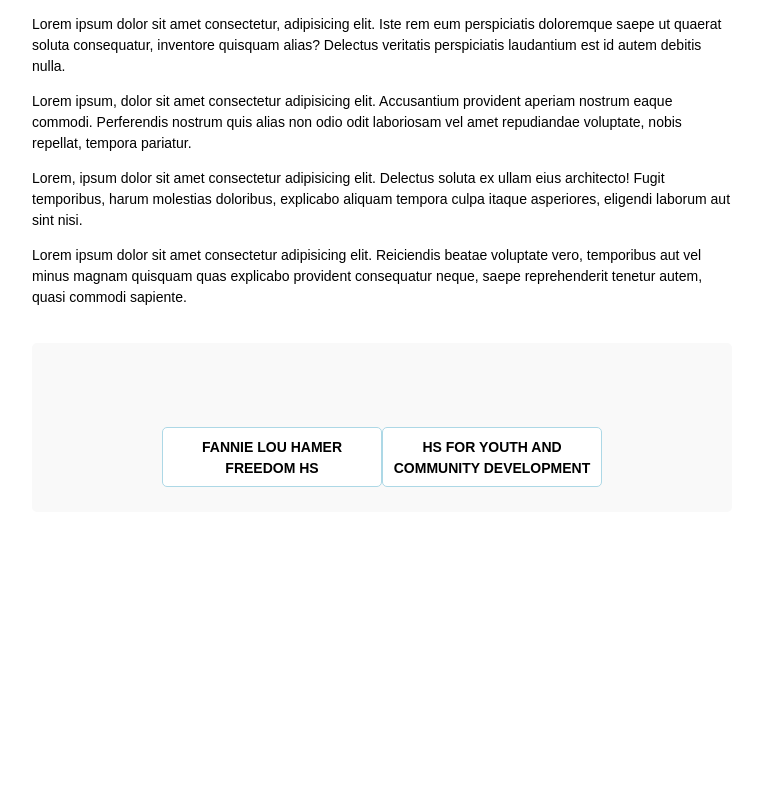
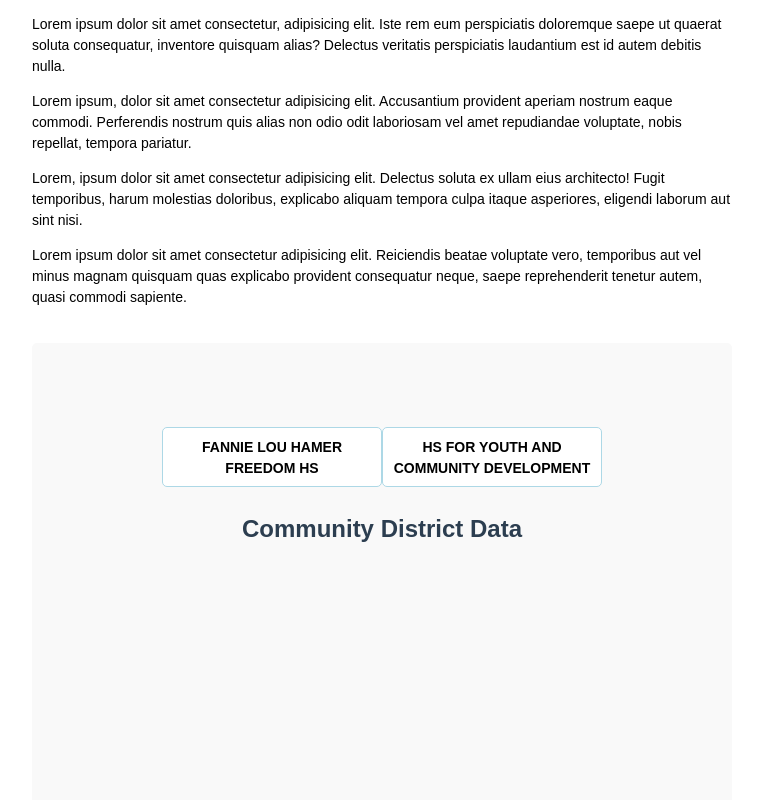
Before and after one commit to rguttersohn/bh-in-nyc-schools, a Vue app: page / in a window 1280 px wide. Shown: the top 800 px of the page, without its empty margins (258-1018 px from the left). Built offline with nearby package versions, Linux system fonts and the light colour scheme.

Commit message:
mergin this this branch with master

```diff
--- a/src/App.vue
+++ b/src/App.vue
@@ -1,17 +1,20 @@
 <template>
   <div id="app">
     <Button @button-clicked="createActiveSchool" :schools="schools" />
-    <School :activeSchool="activeSchool" />
+    <Community :activeSchool="activeSchool" />
+    <School :activeSchool="activeSchool"/>
   </div>
 </template>
 
 <script>
 import Button from "@/components/Button.vue";
+import Community from "@/components/Community.vue";
 import School from "@/components/School.vue";
 export default {
   name: "App",
   components: {
     Button,
+    Community,
     School
   },
   data() {
@@ -20,7 +23,8 @@
         {
           id: 1,
           school: `Fannie Lou Hamer Freedom HS `,
-          map: "src/assets/fannie-lou.png",
+          map:
+            "https://www.cccnewyork.org/wp-content/uploads/2020/09/Screen-Shot-2020-09-02-at-6.40.37-PM.png",
           info: `<p>This school is in Morrisania (CD B03) in the Bronx. Say something about Risk Ranking and this CD  being among the highest risk communities.</p>`,
           under18: [
             { header: "Children Under 18" },
@@ -38,7 +42,7 @@
           ],
           unemployment: [
             { header: "Unemployment Rate" },
-            { id: "unemployment-rate" },
+            { id: "unemployment" },
             { category: "Morrisiana", stat: 13.3 },
             { category: "Bronx", stat: 10.1 },
             { category: "NYC", stat: 5.7 }
@@ -70,12 +74,34 @@
             { category: "Morrisiana", stat: 12.3 },
             { category: "Bronx", stat: 14.1 },
             { category: "NYC", stat: 10.6 }
+          ],
+          studentsTempHousing: [
+            { header: "Students Living in Temporary Housing (SY 2019)" },
+            { id: "students-temp-housing" },
+            { category: "School District 12", stat: 20.1 },
+            { category: "Bronx", stat: 18.5 },
+            { category: "NYC", stat: 10.2 }
+          ],
+          studentsDisabilities: [
+            { header: "Students with Disabilities (IEP) (SY 2020)" },
+            { id: "students-disabilities" },
+            { category: "School District 12", stat: 22.7 },
+            { category: "Bronx", stat: 23 },
+            { category: "NYC", stat: 20.4 }
+          ],
+          studentEcoStatus: [
+            { header: "Student Economic Status (SY 2020)" },
+            { id: "student-economic-status" },
+            { category: "School District 12", stat: 91.4 },
+            { category: "Bronx", stat: 85.1 },
+            { category: "NYC", stat: 72.6 }
           ]
         },
         {
           id: 2,
           school: "HS for Youth and Community Development ",
-          map: "src/assets/youthcommunity.png",
+          map:
+            "https://www.cccnewyork.org/wp-content/uploads/2020/09/Screen-Shot-2020-09-02-at-6.40.48-PM.png",
           info: `<p>This school is in Flatbush/Midwood (CD K14) in Brooklyn. Say something about Risk Ranking and this CD being among moderate risk communities, but moderate-high in health domain.</p>`,
           under18: [
             { header: "Children Under 18" },
@@ -125,6 +151,27 @@
             { category: "Flatbush/Midwood", stat: 13.4 },
             { category: "Brooklyn", stat: 10.5 },
             { category: "NYC", stat: 10.6 }
+          ],
+          studentsTempHousing: [
+            { header: "Students Living in Temporary Housing (SY 2019)" },
+            { id: "students-temp-housing" },
+            { category: "School District X", stat: 10.1 },
+            { category: "Bronx", stat: 18.5 },
+            { category: "NYC", stat: 10.2 }
+          ],
+          studentsDisabilities: [
+            { header: "Students with Disabilities (IEP) (SY 2020)" },
+            { id: "students-disabilities" },
+            { category: "School District X", stat: 12.7 },
+            { category: "x", stat: 23 },
+            { category: "NYC", stat: 20.4 }
+          ],
+          studentEcoStatus: [
+            { header: "Student Economic Status (SY 2020)" },
+            { id: "student-economic-status" },
+            { category: "School District x", stat: 31.4 },
+            { category: "x", stat: 85.1 },
+            { category: "NYC", stat: 72.6 }
           ]
         }
       ],
--- /dev/null
+++ b/src/components/Community.vue
@@ -0,0 +1,85 @@
+<template>
+  <div>
+    <div v-if="this.activeSchool[0] !== undefined">
+      <img class="school-map-image" :src="activeSchool[0].map" />
+      <h2 class="school-subheader">{{activeSchool[0].school}}</h2>
+      <p v-html="activeSchool[0].info"></p>
+    </div>
+    <h2>Community District Data</h2>
+    <div class="dashboard">
+      <Stats :activeStat="popUnder18" />
+      <div class="bar-graph-flex-container">
+        <Graph :activeData="childPoverty" :graphId="'child-poverty'"/>
+        <Graph :activeData="unemployment" :graphId="'unemployment'"/>
+      </div>
+      <Stats :activeStat="investigations" />
+      <div class="bar-graph-flex-container">
+        <Graph :activeData="rentBurden" :graphId="'rent-burden'"/>
+        <Graph :activeData="overcrowded" :graphId="'over-crowded-housing'"/>
+      </div>
+    </div>
+  </div>
+</template>
+
+<script>
+import Graph from "@/components/Graph.vue";
+import Stats from "@/components/Stats.vue";
+export default {
+  components: {
+    Stats,
+    Graph
+  },
+  props: {
+    activeSchool: Array
+  },
+  data() {
+    return {
+      popUnder18: [],
+      childPoverty: [],
+      unemployment: [],
+      investigations: [],
+      rentBurden: [],
+      overcrowded: []
+    };
+  },
+  methods: {
+    pushToPop() {
+      this.popUnder18 = [];
+      this.popUnder18.push(this.activeSchool[0].under18);
+    },
+    pushToPoverty() {
+      this.childPoverty = [];
+      this.childPoverty.push(this.activeSchool[0].childPoverty);
+    },
+    pushToUnemployment() {
+      this.unemployment = [];
+      this.unemployment.push(this.activeSchool[0].unemployment);
+    },
+    pushToInvestigations() {
+      this.investigations = [];
+      this.investigations.push(this.activeSchool[0].investigations);
+    },
+    pushToRentBurden() {
+      this.rentBurden = [];
+      this.rentBurden.push(this.activeSchool[0].rentBurden);
+    },
+    pushToOvercrowded() {
+      this.overcrowded = [];
+      this.overcrowded.push(this.activeSchool[0].overCrowdedHousing);
+    }
+  },
+  watch: {
+    activeSchool() {
+      this.pushToPop();
+      this.pushToPoverty();
+      this.pushToUnemployment();
+      this.pushToInvestigations();
+      this.pushToRentBurden();
+      this.pushToOvercrowded();
+    }
+  }
+};
+</script>
+
+<style lang="scss" scoped>
+</style>
--- a/src/components/Graph.vue
+++ b/src/components/Graph.vue
@@ -1,6 +1,6 @@
 <template>
-  <div v-if="activeData[0] !== undefined" class="bar-chart-wrapper" :id="graphId">
-    <h3>{{activeData[0][0].header}}</h3>
+  <div class="bar-chart-wrapper" :id="graphId">
+    <h3 v-if="activeData[0]!==undefined">{{activeData[0][0].header}}</h3>
     <svg />
   </div>
 </template>
@@ -10,7 +10,8 @@
 
 export default {
   props: {
-    activeData: Array
+    activeData: Array,
+    graphId: String
   },
   data() {
     return {
@@ -18,7 +19,7 @@
       height: 175,
       colors: ["#0099cd", "#de425b", "red"],
       margin: { left: 20, bottom: 50 },
-      filteredData: ""
+      filteredData: []
     };
   },
   computed: {
@@ -32,17 +33,17 @@
       return d3
         .scaleBand()
         .range([0, this.width])
-        .domain(this.filteredData.map(d => d.category))
+        .domain(this.filteredData[0].map(d => d.category))
         .padding(0.1);
-    },
-    graphId() {
-      return this.activeData[0][1].id ? this.activeData[0][1].id : "";
     }
   },
   methods: {
     filterData() {
-      this.filteredData = this.activeData[0].filter(
-        el => el.header === undefined && el.id === undefined
+      this.filteredData.pop();
+      this.filteredData.push(
+        this.activeData[0].filter(
+          el => el.header === undefined && el.id === undefined
+        )
       );
     },
     drawChart() {
@@ -69,7 +70,7 @@
         .append("g")
         .attr("class", "bars")
         .selectAll("rect")
-        .data(this.filteredData)
+        .data(this.filteredData[0])
         .enter()
         .append("rect")
         .attr("width", this.xScale.bandwidth())
@@ -98,7 +99,7 @@
         )
         .attr("class", "bar-chart-labels")
         .selectAll("text")
-        .data(this.filteredData)
+        .data(this.filteredData[0])
         .enter()
         .append("text")
         .text(d => d.stat + "%")
@@ -112,9 +113,9 @@
   },
   watch: {
     activeData() {
-        this.filterData();
-        this.drawChart();
-        this.createChartLabels();
+      this.filterData();
+      this.drawChart();
+      this.createChartLabels();
     }
   }
 };
--- a/src/components/School.vue
+++ b/src/components/School.vue
@@ -1,38 +1,17 @@
 <template>
   <div>
-    <div>
-      <img
-        v-if="this.activeSchool[0] !== undefined"
-        class="school-map-image"
-        :src="activeSchool[0].map"
-      />
-      <h2
-        v-if="this.activeSchool[0] !== undefined"
-        class="school-subheader"
-      >{{activeSchool[0].school}}</h2>
-      <p v-if="this.activeSchool[0] !== undefined" v-html="activeSchool[0].info"></p>
-    </div>
-    <div class="dashboard">
-      <Stats :activeStat="popUnder18" />
-      <div class="bar-graph-flex-container">
-        <Graph :activeData="childPoverty" />
-        <Graph :activeData="unemployment" />
-      </div>
-      <Stats :activeStat="investigations" />
-      <div class="bar-graph-flex-container">
-        <Graph :activeData="rentBurden" />
-        <Graph :activeData="overcrowded" />
-      </div>
-    </div>
+    <h2>School District Data</h2>
+    <div class="dashboard"></div>
+    <Graph :activeData="ecoStatus" :graphId="'student-economic-status'" />
+    <Graph :activeData="studentDis" :graphId="'students-disabilities'" />
+    <Graph :activeData="tempHousing" :graphId="'students-temp-housing'" />
   </div>
 </template>
 
 <script>
 import Graph from "@/components/Graph.vue";
-import Stats from "@/components/Stats.vue";
 export default {
   components: {
-    Stats,
     Graph
   },
   props: {
@@ -40,54 +19,35 @@
   },
   data() {
     return {
-      popUnder18: [],
-      childPoverty: [],
-      unemployment: [],
-      investigations: [],
-      rentBurden: [],
-      overcrowded:[]
+      ecoStatus: [],
+      studentDis:[],
+      tempHousing:[],
+
     };
   },
   methods: {
-    pushToPop() {
-      this.popUnder18 = [];
-      this.popUnder18.push(this.activeSchool[0].under18);
+    pushToEcoStatus() {
+      this.ecoStatus = [];
+      this.ecoStatus.push(this.activeSchool[0].studentEcoStatus);
     },
-    pushToPoverty() {
-      this.childPoverty = [];
-      this.childPoverty.push(this.activeSchool[0].childPoverty);
+    pushToStudentDis(){
+      this.studentDis.pop();
+      this.studentDis.push(this.activeSchool[0].studentsDisabilities)
     },
-    pushToUnemployment() {
-      this.unemployment = [];
-      this.unemployment.push(this.activeSchool[0].unemployment);
-    },
-    pushToInvestigations() {
-      this.investigations = [];
-      this.investigations.push(this.activeSchool[0].investigations);
-    },
-    pushToRentBurden() {
-      this.rentBurden = [];
-        this.rentBurden.push(this.activeSchool[0].rentBurden);
-    },
-    pushToOvercrowding() {
-      this.overcrowded = [];
-        this.overcrowded.push(this.activeSchool[0].overCrowdedHousing);
+    pushToTempHousing(){
+      this.tempHousing.pop()
+      this.tempHousing.push(this.activeSchool[0].studentsTempHousing)
     }
   },
   watch: {
     activeSchool() {
-      if (this.activeSchool[0] !== undefined) {
-        this.pushToPop();
-        this.pushToPoverty();
-        this.pushToUnemployment();
-        this.pushToInvestigations();
-        this.pushToRentBurden();
-        this.pushToOvercrowding()
-      }
+      this.pushToEcoStatus();
+      this.pushToStudentDis();
+      this.pushToTempHousing();
     }
   }
 };
 </script>
 
-<style lang="scss" scoped>
+<style scoped>
 </style>
--- /dev/null
+++ b/vue.config.js
@@ -0,0 +1,11 @@
+module.exports = {
+    configureWebpack: {
+      output: {
+        filename: 'bh-in-schools.js'
+      },
+      optimization: {
+        splitChunks: false
+      },
+    },
+    filenameHashing: false
+  }
```
Also changed, not shown: src/components/Stats.vue (+4 -4 lines), src/assets/fannie-lou.png (deleted), src/assets/youthcommunity.png (deleted).
